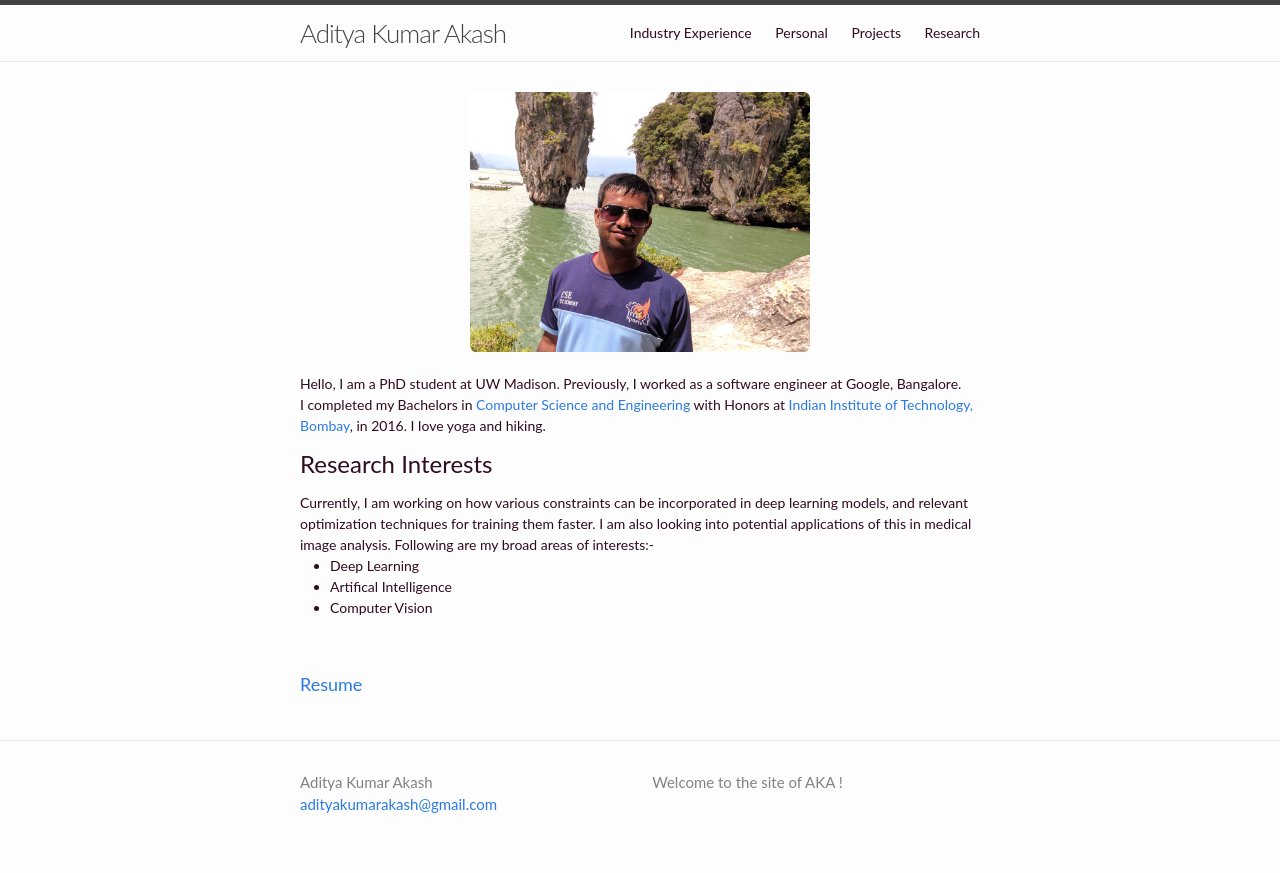
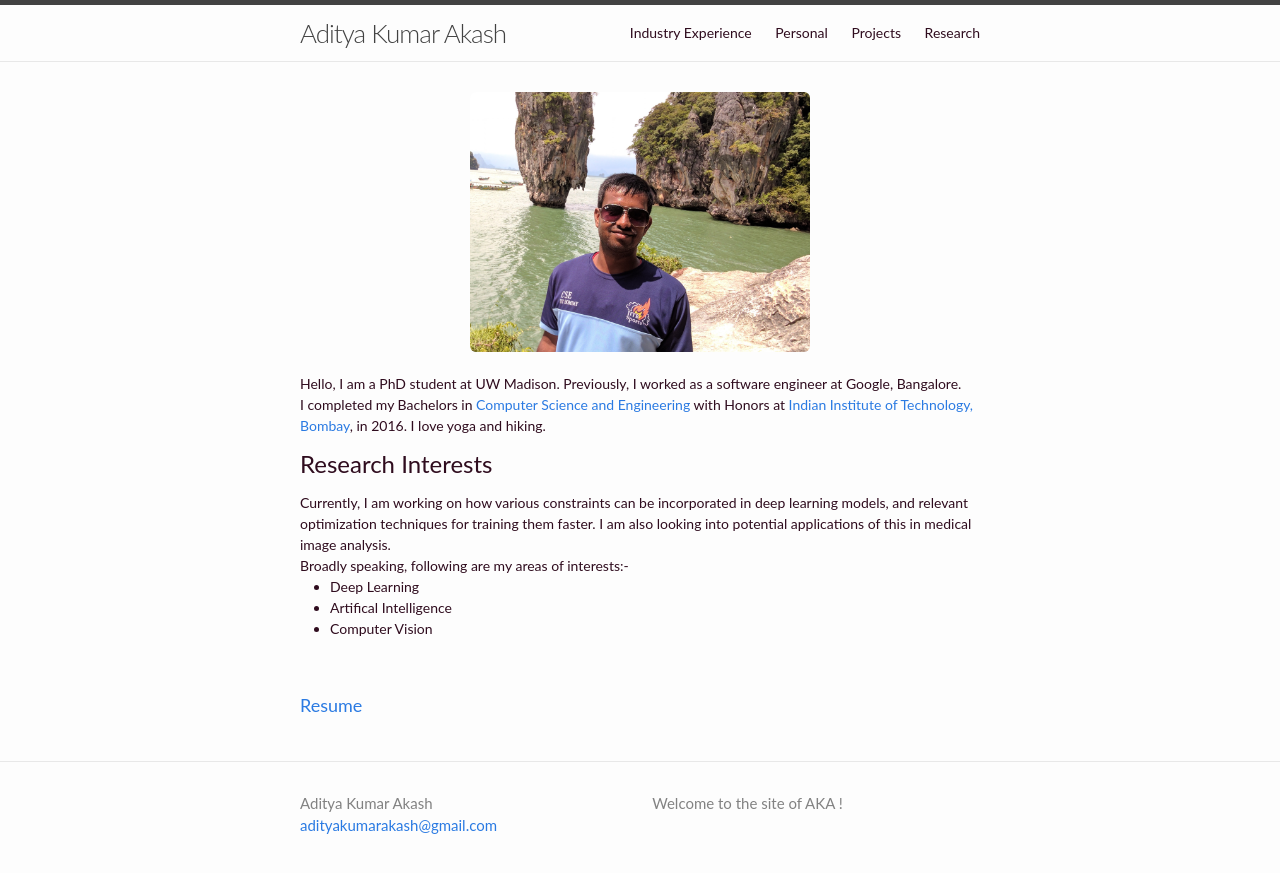
Before and after one commit to adityakumarakash/adityakumarakash.github.io, a Jekyll site: the page built from index.html, in a window 1280 px wide. Shown: the top 873 px of the page. Built offline with Jekyll 4.4.1, drawn with Linux system fonts in a browser that asks for light colours.

Commit message:
Update index.html

```diff
--- a/index.html
+++ b/index.html
@@ -14,7 +14,8 @@ layout: default
         <h3> Research Interests </h3>
         Currently, I am working on how various constraints can be incorporated in deep learning models, and
 relevant optimization techniques for training them faster. I am also looking into potential applications of this in medical image analysis.
-        Following are my broad areas of interests:-
+        <br>
+        Broadly speaking, following are my areas of interests:-
                 <ul>
                         <li>Deep Learning</li>
                         <li>Artifical Intelligence</li>
```
